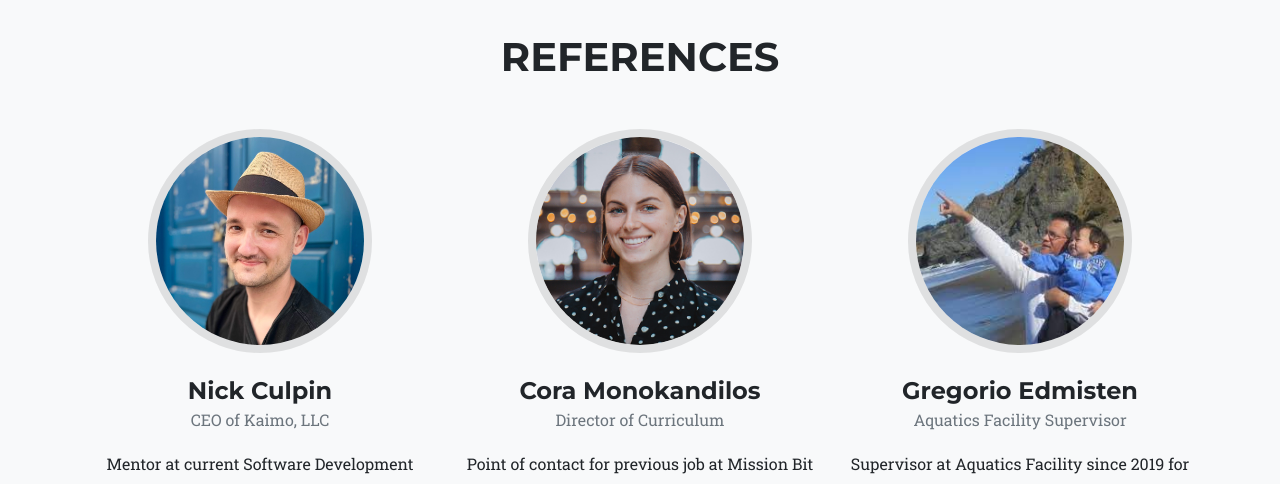
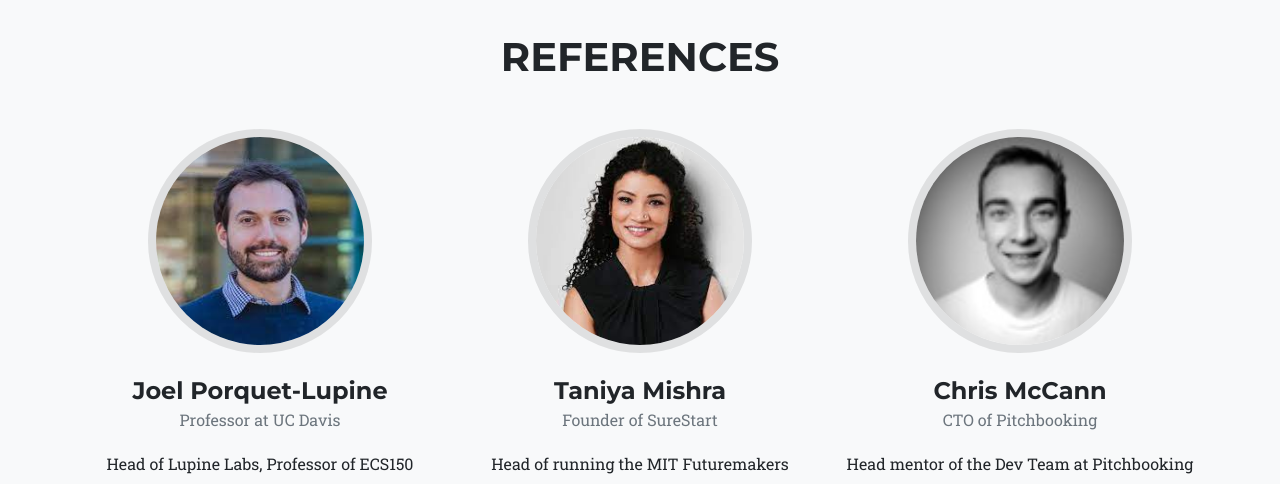
Before and after one commit to angelinajillian/angelinajillian.github.io, a plain HTML site: page index.html in a window 1280 px wide. Shown: the part 5870-6354 px from the top of the page. Drawn offline with nearby package versions, Linux system fonts and the light colour scheme.

Commit message:
added more references

```diff
--- a/index.html
+++ b/index.html
@@ -596,10 +596,10 @@
                 <div class="row">
                     <div class="col-lg-4">
                         <div class="team-member">
-                            <img class="mx-auto rounded-circle" src="Nick.jpg" alt="..." />
-                            <h4>Nick Culpin</h4>
-                            <p class="text-muted">CEO of Kaimo, LLC</p>
-                            <p> Mentor at current Software Development internship at Kaimo, LLC </p>
+                            <img class="mx-auto rounded-circle" src="Porquet.jpg" alt="..." />
+                            <h4>Joel Porquet-Lupine</h4>
+                            <p class="text-muted">Professor at UC Davis</p>
+                            <p> Head of Lupine Labs, Professor of ECS150 Operating Systems </p>
                             <a class="btn btn-dark btn-social mx-2" href="mailto:nick@mykaimo.com?subject=Angelina Lim Reference" aria-label="Cora Email" id="Mail"> <i class="fa-solid fa-envelope"></i></a>
                             <a class="btn btn-dark btn-social mx-2" href="tel:415-819-8088" aria-label="Cora Phone"><i class="fa-solid fa-phone"></i></a>
                             <a class="btn btn-dark btn-social mx-2" href="https://www.google.com/maps/place/Kaimo/@37.5633169,-122.3280928,17z/data=!3m2!4b1!5s0x808f9e71b8bba3a3:0x78fb9c424aaf23d6!4m5!3m4!1s0x808f9ffa27fcd7b1:0x8e6d1037663febb2!8m2!3d37.5633169!4d-122.3259041" target="_blank" aria-label="Kaimo Address"><i class="fa-solid fa-location-dot"></i></a>
@@ -607,10 +607,10 @@
                     </div>
                     <div class="col-lg-4">
                         <div class="team-member">
-                            <img class="mx-auto rounded-circle" src="Cora.png" alt="..." />
-                            <h4>Cora Monokandilos</h4>
-                            <p class="text-muted">Director of Curriculum</p>
-                            <p>  Point of contact for previous job at Mission Bit as Javascript Instructor</p>
+                            <img class="mx-auto rounded-circle" src="Taniya.jpg" alt="..." />
+                            <h4>Taniya Mishra</h4>
+                            <p class="text-muted">Founder of SureStart</p>
+                            <p> Head of running the MIT Futuremakers Program</p>
                             <a class="btn btn-dark btn-social mx-2" href="mailto:cora@missionbit.org?subject=Angelina Lim Reference" aria-label="Cora Email" id="Mail"> <i class="fa-solid fa-envelope"></i></a>
                             <a class="btn btn-dark btn-social mx-2" href="tel:415-819-8088" aria-label="Cora Phone"><i class="fa-solid fa-phone"></i></a>
                             <a class="btn btn-dark btn-social mx-2" href="https://www.google.com/maps/place/Mission+Bit/@37.7876372,-122.3989171,17z/data=!3m2!4b1!5s0x8085807cbc55cee5:0x9fd8479d60ad3a6a!4m5!3m4!1s0x80858173e4012ecb:0x7ff9fb3217a8828b!8m2!3d37.7876372!4d-122.3967284" target="_blank" aria-label="Mission Bit Address"><i class="fa-solid fa-location-dot"></i></a>
@@ -619,10 +619,10 @@
                     </div>
                     <div class="col-lg-4">
                         <div class="team-member">
-                            <img class="mx-auto rounded-circle" src="Gregorio.jpg" alt="..." />
-                            <h4>Gregorio Edmisten</h4>
-                            <p class="text-muted">Aquatics Facility Supervisor</p>
-                            <p> Supervisor at Aquatics Facility since 2019 for SF Recreation and Park </p>
+                            <img class="mx-auto rounded-circle" src="Chris.jpg" alt="..." />
+                            <h4>Chris McCann</h4>
+                            <p class="text-muted">CTO of Pitchbooking</p>
+                            <p> Head mentor of the Dev Team at Pitchbooking</p>
                             <a class="btn btn-dark btn-social mx-2" href="mailto:gregorio.edminsen@sfgov.org?subject=Angelina Lim Reference" aria-label="Gregorio Email" id="Mail"> <i class="fa-solid fa-envelope"></i></a>
                             <a class="btn btn-dark btn-social mx-2" href="tel:415-819-8088" aria-label="Gregorio Phone"><i class="fa-solid fa-phone"></i></a>
                             <a class="btn btn-dark btn-social mx-2" href="https://www.google.com/maps/place/North+Beach+Pool/@37.8027108,-122.4123354,15z/data=!4m5!3m4!1s0x0:0x1e1a8af19b0ea312!8m2!3d37.8028168!4d-122.4123563" target="_blank" aria-label="North Beach Pool Address"><i class="fa-solid fa-location-dot"></i></a>
```
Also changed, not shown: css/styles.css.
